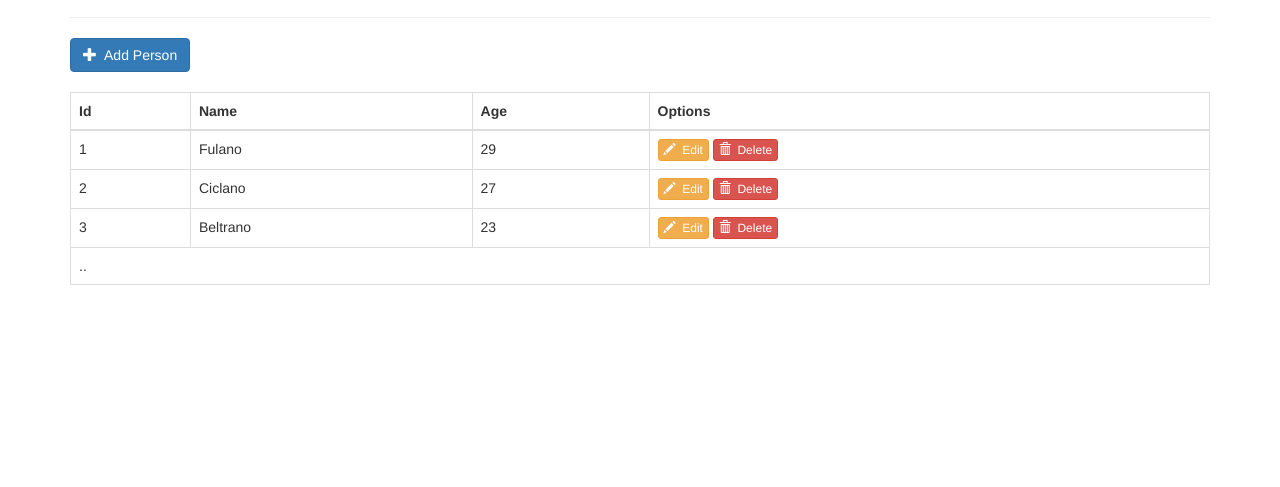
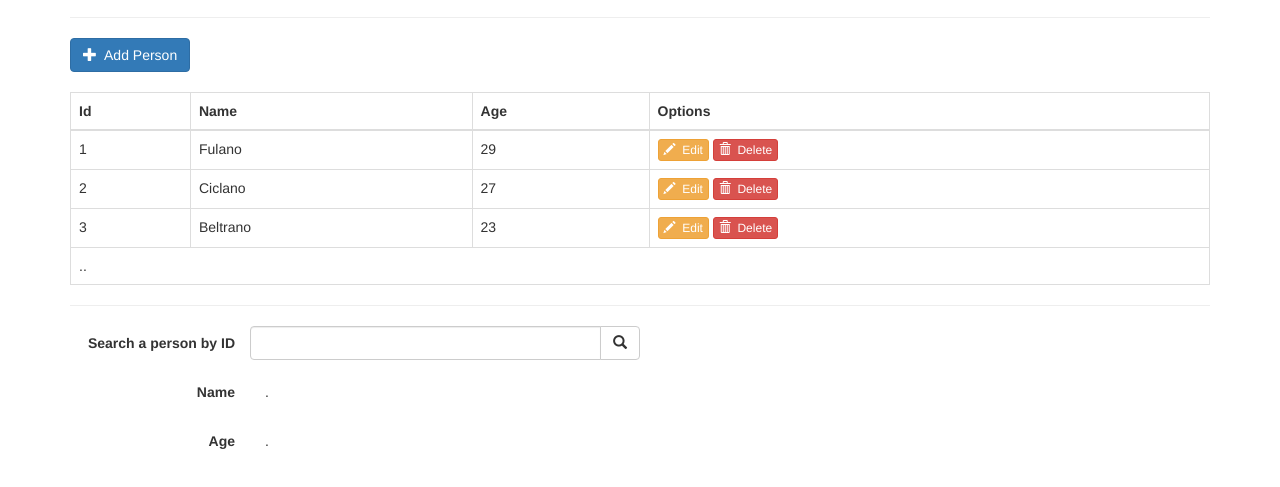
Before and after one commit to jklemm/javascript-crud, a plain HTML site: page index.html in a window 1280 px wide. Shown: the part 93-580 px from the top of the page. Drawn offline with nearby package versions, Linux system fonts and the light colour scheme.

Commit message:
Added search by id function

```diff
--- a/index.html
+++ b/index.html
@@ -39,6 +39,34 @@
         </tr>
       </tfoot>
     </table>
+
+    <hr>
+
+    <form class="form-horizontal" action="#">
+      <div class="form-group">
+        <label for="input_person_id" class="col-md-2 control-label">Search a person by ID</label>
+        <div class="input-group col-md-4">
+          <input type="text" class="form-control" id="input_person_id">
+          <span class="input-group-btn">
+            <button class="btn btn-default js-search-person" type="button">
+              <span class="glyphicon glyphicon-search"></span>
+            </button>
+          </span>
+        </div>
+      </div>
+      <div class="form-group">
+        <label for="text_person_name" class="col-md-2 control-label">Name</label>
+        <div class="col-md-4">
+          <p class="form-control-static input-xs" id="text_person_name">.</p>
+        </div>
+      </div>
+      <div class="form-group">
+        <label for="text_person_age" class="col-md-2 control-label">Age</label>
+        <div class="col-md-2">
+          <p class="form-control-static input-xs" id="text_person_age">.</p>
+        </div>
+      </div>
+    </form>
   </div>
 
   <div class="modal fade" id="modal_person" tabindex="-1" role="dialog">
--- a/js/person.js
+++ b/js/person.js
@@ -111,6 +111,14 @@ var Person = (function(){
             cleanFieldsPersonModal()
         })
 
+        $(document).on('click', '.js-search-person', function(event) {
+            var person_id = $('#input_person_id').val()
+            var person = peopleDatabase.get(person_id)
+
+            $('#text_person_name').html(person.name)
+            $('#text_person_age').html(person.age)
+        })
+
         $(document).on('click', '.js-open-edit-person-modal', function() {
             var id = $(this).data('id')
             var person = peopleDatabase.get(id)
```
